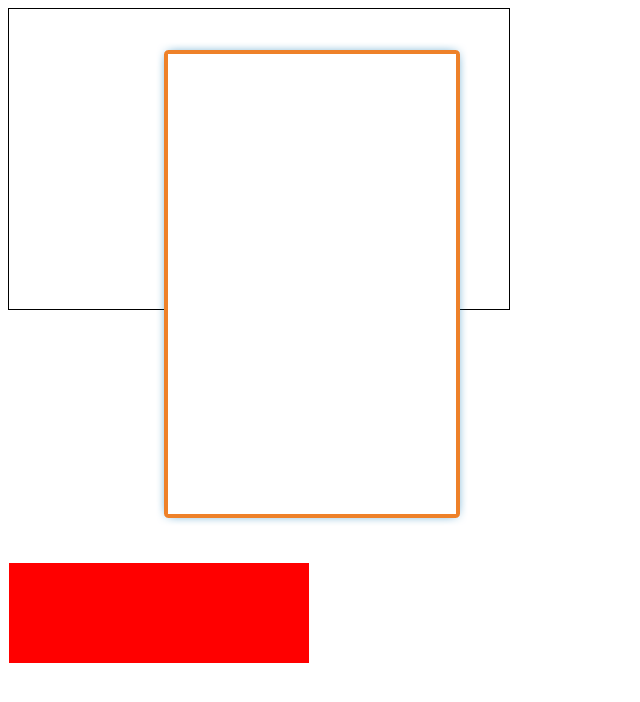
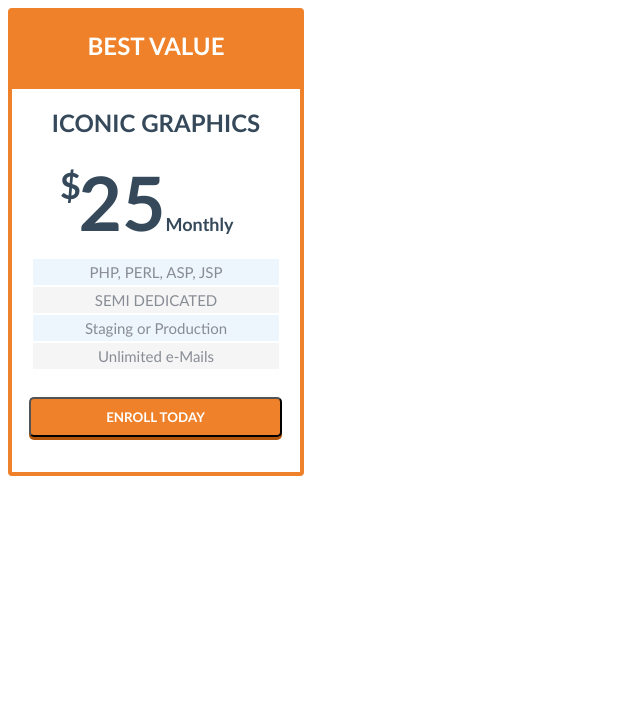
Before and after one commit to vitos-barboss/homework2git, a plain HTML site: page homework5/hw5_task2/hw5_task2.html in a window 1280 px wide. Shown: the whole page, without its empty margins (0-640 px from the left). Drawn offline with Linux system fonts and the light colour scheme.

Commit message:
Second commit

```diff
--- a/homework5/hw5_task2/css/hw5_task2.css
+++ b/homework5/hw5_task2/css/hw5_task2.css
@@ -1,10 +1,144 @@
-.group {
-    border: 1px solid black;
-    width: 500px;
-    height: 300px;
+
+.frame {
+    border: 4px solid #ee8129;
+    border-radius: 4px;
+    width: 288px;
+    height: 460px;
+    position: relative;
+
 }
+
 .headBlock {
-    background: red;
-    width: 300px;
+    width: 288px;
+    height: 77px;
+    background: #ee8129;
+}
+
+
+
+.bestValue {
+    -border: 1px solid blue;
+    font-size: 24px;
+    font-family: "Trebuchet MS", sans-serif;
+    color: white;
+    font-weight: bold;
+    text-transform: uppercase;
+    line-height: 2.833;
+    text-align: center;
+    -position: absolute;
+    left: 215px;
+    top: 137.42px;
+
+}
+
+.iconicGraphics {
+    -border: 1px solid blue;
+    font-size: 24px;
+    font-family: "Trebuchet MS", sans-serif;
+    color: #35495a;
+    font-weight: bold;
+    text-transform: uppercase;
+    line-height: 2.833;
+    text-align: center;
+    -position: absolute;
+    left: 215px;
+    top: 137.42px;
+
+}
+
+.price {
+    -border: 1px solid black;
+    width: 100%;
     height: 100px;
+    top: 108px;
+    left: 137px;
+    text-align: center;
+    margin: auto;
 }
+
+sup {
+    -border: 1px solid blue;
+    font-size: 36px;
+    font-family: "Trebuchet MS", sans-serif;
+    color: #35495a;
+    font-weight: bold;
+    text-transform: uppercase;
+    line-height: 0.833;
+    text-align: center;
+    position: absolute;
+    left: 48px;
+    top: 158px;
+}
+
+.price25 {
+    -border: 1px solid blue;
+    font-size: 75px;
+    font-family: "Trebuchet MS", sans-serif;
+    color: #35495a;
+    font-weight: bold;
+    text-transform: uppercase;
+    line-height: 1.2;
+    -position: absolute;
+    left: 0px;
+    top: 137.42px;
+}
+
+.priceMonthly {
+    -border: 1px solid blue;
+    font-size: 18px;
+    font-family: "Trebuchet MS", sans-serif;
+    color: #35495a;
+    font-weight: bold;
+    line-height: 2.833;
+    text-align: center;
+    -position: absolute;
+    left: 0px;
+    top: 137.42px;
+}
+
+
+
+table {
+
+    -border: 1px solid blue;
+    text-align: center;
+    width: 250px;
+    line-height: 24px;
+    font-size: 15px;
+    font-family: "Trebuchet MS", sans-serif;
+    color: #888C94;
+    -position: absolute;
+    left: 241px;
+    top: 392.138px;
+    z-index: 22;
+}
+table {
+    margin: auto;
+}
+
+tr:nth-of-type(2n+1) {
+    background: #edf5fd;
+}
+
+tr:nth-of-type(2n) {
+    background: #f5f5f6;
+}
+
+
+button {
+
+    border-radius: 5px;
+    background-color: rgb( 238, 129, 41 );
+    box-shadow: 0px 3px 0px 0px rgb( 179, 86, 11 );
+    width: 253px;
+    height: 40px;
+    text-transform: uppercase;
+    color: white;
+    font-family: "Trebuchet MS", sans-serif;
+    font-weight: bold;
+    line-height: 2.3;
+    text-align: center;
+    position: absolute;
+    left: 17px;
+    top: 385px;
+}
--- a/homework5/hw5_task2/hw5_task2.html
+++ b/homework5/hw5_task2/hw5_task2.html
@@ -7,10 +7,30 @@
 </head>
 <body>
 
-    <div class="group">
-        <div class="frame"><img src="img/task2_frame.png" alt="frame"></div>
-        <div class="headBlock"></div>
-    </div>
+
+        <div class="frame">
+            <div class="headBlock">
+                <div class="bestValue">best value</div>
+            </div>
+            <div class="iconicGraphics">iconic graphics</div>
+            <div class="price"><span class="price25"><sup>$</sup>25</span><span class="priceMonthly">Monthly</div>
+            <table>
+                <tr><td>PHP, PERL, ASP, JSP</td></tr>
+                <tr><td>SEMI DEDICATED</td></tr>
+                <tr><td>Staging or Production</td></tr>
+                <tr><td>Unlimited e-Mails</td></tr>
+            </table>
+
+            <button type="button">Enroll Today</button>
+
+
+
+
+        </div>
+
+
+
+
 
 </body>
 </html>
```
Also changed, not shown: homework5/hw5_task2/img/task2_frame2.png (added).
